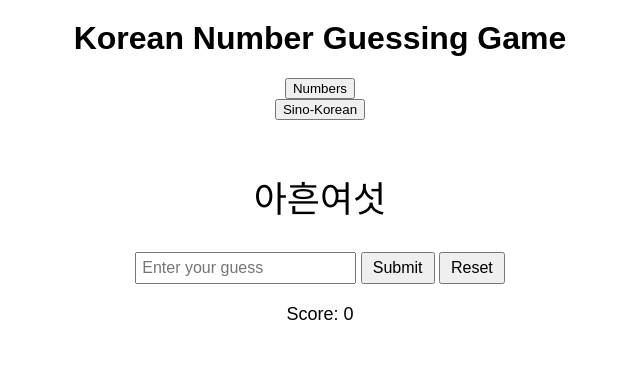
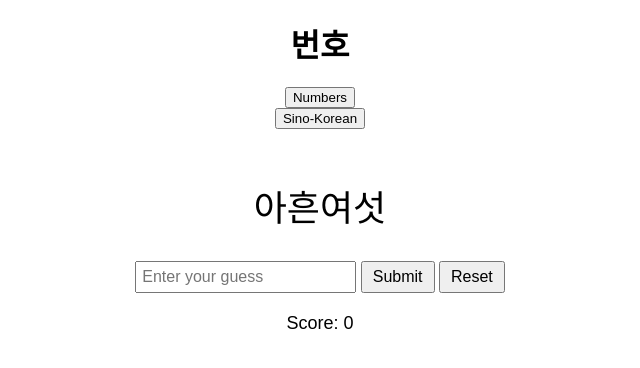
Before and after one commit to MHenderson/bonho, a plain HTML site: page index.html in a window 1280 px wide. Shown: the whole page, without its empty margins (320-960 px from the left). Drawn offline with Linux system fonts and the light colour scheme.

Commit message:
Update name (#27)
* Update name and description.

* Update copyright.

```diff
--- a/index.html
+++ b/index.html
@@ -4,10 +4,10 @@
   <meta charset="UTF-8">
   <meta name="viewport" content="width=device-width, initial-scale=1.0">
   <link rel="stylesheet" href="styles.css">
-  <title>Korean Number Guessing Game</title>
+  <title>A flashcard game for learning Korean numbers</title>
 </head>
 <body>
-  <h1>Korean Number Guessing Game</h1>
+  <h1>번호</h1>
   <div class="mode-switch">
     <button id="switch-mode">Switch Mode</button>
   </div>
```
Also changed, not shown: 2 other files.
